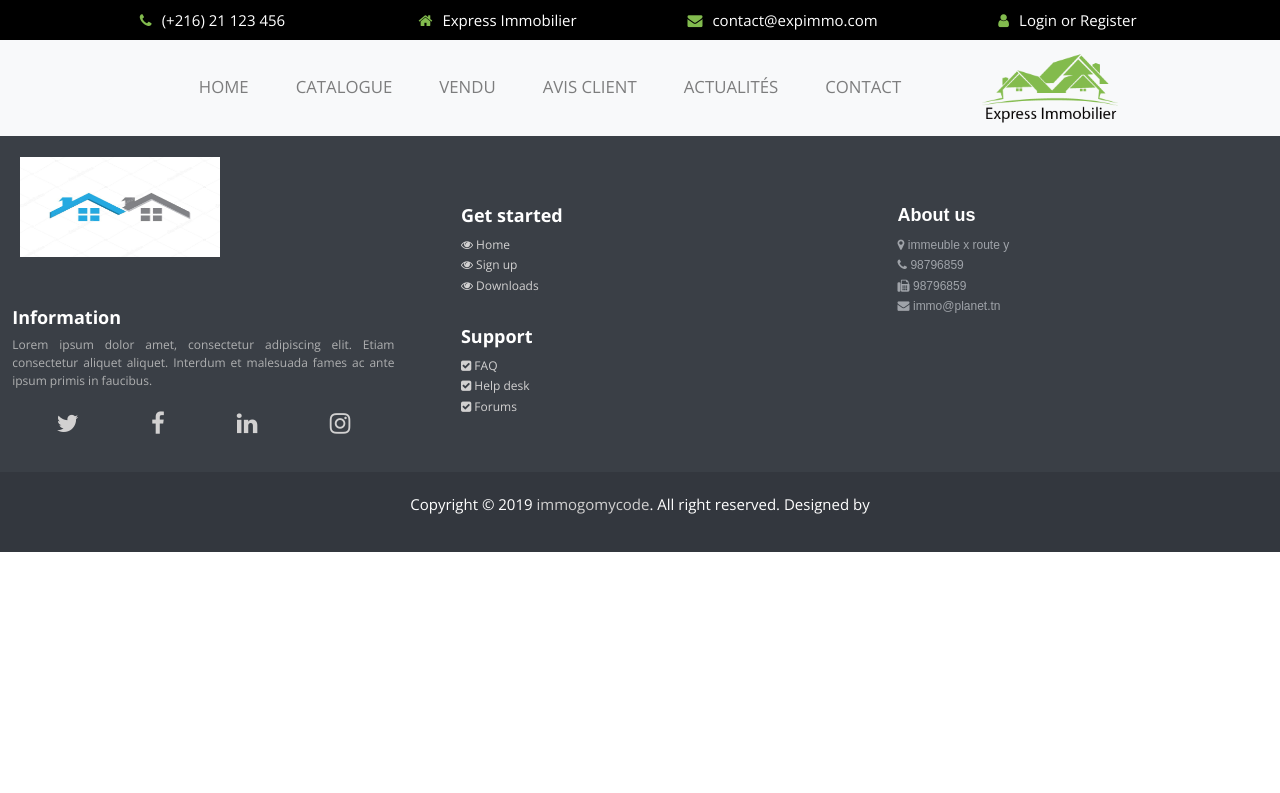
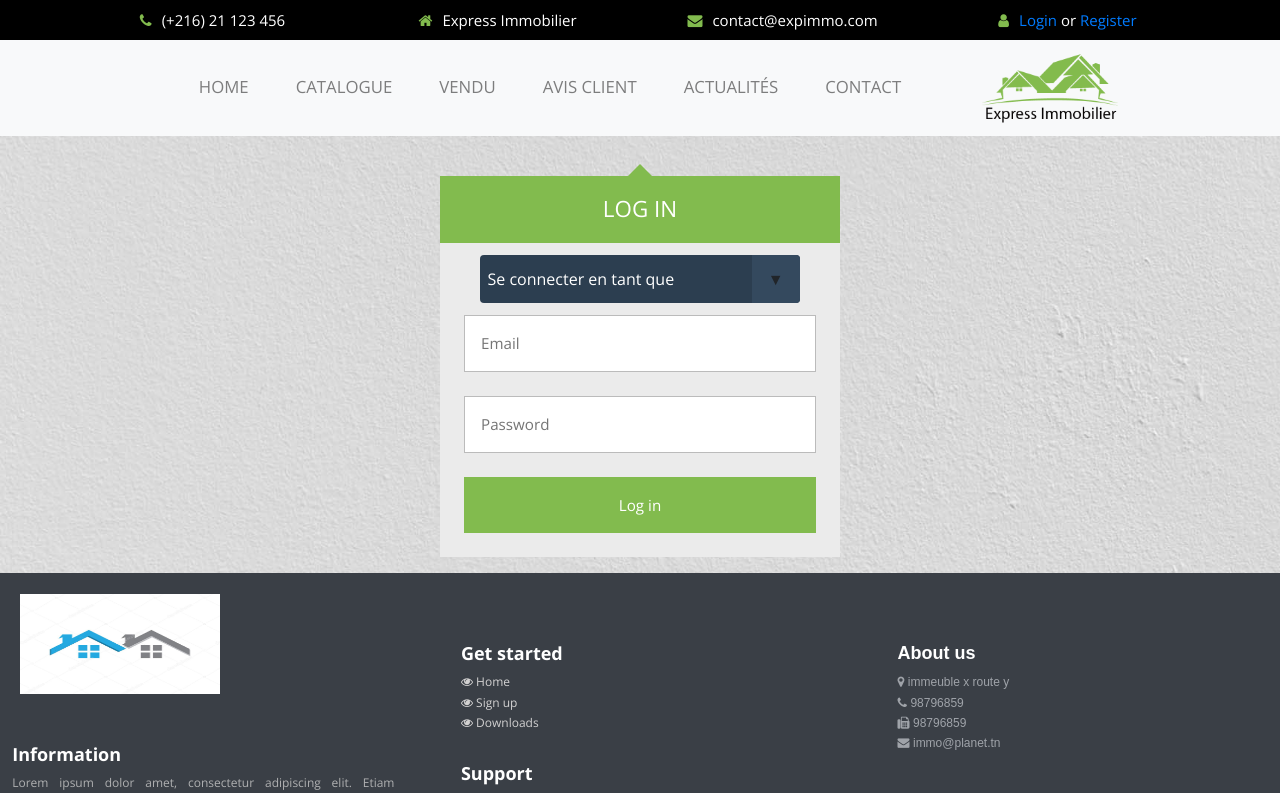
Before and after one commit to waeljawadi/express_immobilier, a React (Create React App) app: page /login in a window 1280 px wide. Shown: the top 793 px of the page. Built offline with nearby package versions, Linux system fonts and the light colour scheme.

Commit message:
Login and register
Creating Login page
Creating Register page

```diff
--- a/src/component/App.css
+++ b/src/component/App.css
@@ -12,4 +12,6 @@ font-size: 12px;
 .App
 {
     overflow: hidden;
+    background: url('../assets/pictures/background.jpg');
+    background-size: cover;
 }
--- a/src/component/header/infotop.js
+++ b/src/component/header/infotop.js
@@ -1,5 +1,7 @@
 import React from "react"
 import { Component } from "react"
+
+import { Link } from "react-router-dom"
 
 import _css_ from "./style/infotop.module.css"
 
@@ -25,7 +27,7 @@ class Infotop extends Component {
               <div className="col-lg-3 col-md-6">
                 <a href="" className={`${_css_.link}`}>
                   <i className={`fa fa-user ${_css_.users}`} />
-                  Login or Register
+                  <Link to='/login'>Login</Link> or <Link to='/register'>Register</Link>
                 </a>
               </div>
             </div>
--- /dev/null
+++ b/src/component/login/login.css
@@ -0,0 +1,173 @@
+@import url(https://fonts.googleapis.com/css?family=Open+Sans:400,700);
+
+body {
+  background: #456;
+  font-family: 'Open Sans', sans-serif;
+}
+
+.login {
+  width: 400px;
+  margin: 16px auto;
+  font-size: 16px;
+}
+
+/* Reset top and bottom margins from certain elements */
+.login-header,
+.login p {
+  margin-top: 0;
+  margin-bottom: 0;
+}
+
+/* The triangle form is achieved by a CSS hack */
+.login-triangle {
+  width: 0;
+  margin-right: auto;
+  margin-left: auto;
+  border: 12px solid transparent;
+  border-bottom-color: #82bb4e;
+}
+
+.btn-primary.admin {
+  color: #fff;
+  background-color: #3a3f46;
+  border-color: #3a3f46;
+  border-radius: 0px;
+}
+
+.login-header {
+  background: #82bb4e;
+  padding: 20px;
+  font-size: 1.4em;
+  font-weight: normal;
+  text-align: center;
+  text-transform: uppercase;
+  color: #fff;
+}
+
+.login-container {
+  background: #ebebeb;
+  padding: 12px;
+}
+
+/* Every row inside .login-container is defined with p tags */
+.login p {
+  padding: 12px;
+}
+
+.login input {
+  box-sizing: border-box;
+  display: block;
+  width: 100%;
+  border-width: 1px;
+  border-style: solid;
+  padding: 16px;
+  outline: 0;
+  font-family: inherit;
+  font-size: 0.95em;
+}
+
+.login input[type="email"],
+.login input[type="password"] {
+  background: #fff;
+  border-color: #bbb;
+  color: #555;
+}
+
+/* Text fields' focus effect */
+.login input[type="email"]:focus,
+.login input[type="password"]:focus {
+  border-color: #888;
+}
+
+.login input[type="submit"] {
+  background:#82bb4e;
+  border-color: transparent;
+  color: #fff;
+  cursor: pointer;
+}
+
+.login input[type="submit"]:hover {
+  background: #17c;
+}
+
+/* Buttons' focus effect */
+.login input[type="submit"]:focus {
+  border-color: #05a;
+}
+
+
+
+
+
+
+
+
+
+
+
+
+
+
+
+
+
+
+.center-on-page select {
+  -webkit-appearance: none;
+  -moz-appearance: none;
+  -ms-appearance: none;
+  appearance: none;
+  outline: 0;
+  box-shadow: none;
+  border: 0 !important;
+  background: #2c3e50;
+  background-image: none;
+}
+/* Custom Select */
+.center-on-page .select {
+  position: relative;
+  display: block;
+  width: 20em;
+  height: 3em;
+  line-height: 3;
+  background: #2c3e50;
+  overflow: hidden;
+  border-radius: .25em;
+}
+.center-on-page select {
+  width: 100%;
+  height: 100%;
+  margin: 0;
+  padding: 0 0 0 .5em;
+  color: #fff;
+  cursor: pointer;
+}
+.center-on-page select::-ms-expand {
+  display: none;
+}
+/* Arrow */
+.center-on-page .select::after {
+  content: '\25BC';
+  position: absolute;
+  top: 0;
+  right: 0;
+  bottom: 0;
+  padding: 0 1em;
+  background: #34495e;
+  pointer-events: none;
+}
+/* Transition */
+.center-on-page .select:hover::after {
+  color: #82bb4e;
+}
+.center-on-page .select::after {
+  -webkit-transition: .25s all ease;
+  -o-transition: .25s all ease;
+  transition: .25s all ease;
+}
+
+.center-on-page {
+  margin: 0 auto !important;
+  width: 321px;
+  display: block;
+}
--- a/src/component/login/login.js
+++ b/src/component/login/login.js
@@ -1,9 +1,38 @@
-import Raect from "react"
+import React from "react"
 import { Component } from "react"
-
+import "../login/login.css"
 class Login extends Component {
   render() {
-    return <React.Fragment>Login</React.Fragment>
+    return (
+      <React.Fragment>
+        <div className="login">
+          <div className="login-triangle" />
+          <h2 className="login-header">Log in</h2>
+          <form className="login-container">
+            <div className="center-on-page">
+              <div className="select">
+                <select name="slct" id="slct">
+                  <option disabled selected>
+                    Se connecter en tant que{" "}
+                  </option>
+                  <option value="1">Super Administrateur</option>
+                  <option value="2">Administrateur</option>
+                </select>
+              </div>
+            </div>
+            <p>
+              <input type="email" placeholder="Email" />
+            </p>
+            <p>
+              <input type="password" placeholder="Password" />
+            </p>
+            <p>
+              <input type="submit" value="Log in" />
+            </p>
+          </form>
+        </div>
+      </React.Fragment>
+    )
   }
 }
 export default Login
--- /dev/null
+++ b/src/component/register/register.css
@@ -0,0 +1,174 @@
+@import url(https://fonts.googleapis.com/css?family=Open+Sans:400,700);
+
+body {
+  background: #456;
+  font-family: 'Open Sans', sans-serif;
+}
+
+
+.login {
+  width: 400px;
+  margin: 16px auto;
+  font-size: 16px;
+}
+
+/* Reset top and bottom margins from certain elements */
+.login-header,
+.login p {
+  margin-top: 0;
+  margin-bottom: 0;
+}
+
+/* The triangle form is achieved by a CSS hack */
+.login-triangle {
+  width: 0;
+  margin-right: auto;
+  margin-left: auto;
+  border: 12px solid transparent;
+  border-bottom-color: #82bb4e;
+}
+
+.btn-primary.admin {
+  color: #fff;
+  background-color: #3a3f46;
+  border-color: #3a3f46;
+  border-radius: 0px;
+}
+
+.login-header {
+  background: #82bb4e;
+  padding: 20px;
+  font-size: 1.4em;
+  font-weight: normal;
+  text-align: center;
+  text-transform: uppercase;
+  color: #fff;
+}
+
+.login-container {
+  background: #ebebeb;
+  padding: 12px;
+}
+
+/* Every row inside .login-container is defined with p tags */
+.login p {
+  padding: 12px;
+}
+
+.login input {
+  box-sizing: border-box;
+  display: block;
+  width: 100%;
+  border-width: 1px;
+  border-style: solid;
+  padding: 16px;
+  outline: 0;
+  font-family: inherit;
+  font-size: 0.95em;
+}
+
+.login input[type="email"],
+.login input[type="password"] {
+  background: #fff;
+  border-color: #bbb;
+  color: #555;
+}
+
+/* Text fields' focus effect */
+.login input[type="email"]:focus,
+.login input[type="password"]:focus {
+  border-color: #888;
+}
+
+.login input[type="submit"] {
+  background:#82bb4e;
+  border-color: transparent;
+  color: #fff;
+  cursor: pointer;
+}
+
+.login input[type="submit"]:hover {
+  background: #17c;
+}
+
+/* Buttons' focus effect */
+.login input[type="submit"]:focus {
+  border-color: #05a;
+}
+
+
+
+
+
+
+
+
+
+
+
+
+
+
+
+
+
+
+.center-on-page select {
+  -webkit-appearance: none;
+  -moz-appearance: none;
+  -ms-appearance: none;
+  appearance: none;
+  outline: 0;
+  box-shadow: none;
+  border: 0 !important;
+  background: #2c3e50;
+  background-image: none;
+}
+/* Custom Select */
+.center-on-page .select {
+  position: relative;
+  display: block;
+  width: 20em;
+  height: 3em;
+  line-height: 3;
+  background: #2c3e50;
+  overflow: hidden;
+  border-radius: .25em;
+}
+.center-on-page select {
+  width: 100%;
+  height: 100%;
+  margin: 0;
+  padding: 0 0 0 .5em;
+  color: #fff;
+  cursor: pointer;
+}
+.center-on-page select::-ms-expand {
+  display: none;
+}
+/* Arrow */
+.center-on-page .select::after {
+  content: '\25BC';
+  position: absolute;
+  top: 0;
+  right: 0;
+  bottom: 0;
+  padding: 0 1em;
+  background: #34495e;
+  pointer-events: none;
+}
+/* Transition */
+.center-on-page .select:hover::after {
+  color: #82bb4e;
+}
+.center-on-page .select::after {
+  -webkit-transition: .25s all ease;
+  -o-transition: .25s all ease;
+  transition: .25s all ease;
+}
+
+.center-on-page {
+  margin: 0 auto !important;
+  width: 321px;
+  display: block;
+}
--- /dev/null
+++ b/src/component/register/register.js
@@ -0,0 +1,37 @@
+import React from "react"
+import { Component } from "react"
+import '../register/register.css'
+class Register extends Component {
+  render() {
+    return (
+        <React.Fragment>
+        <div className="login">
+          <div className="login-triangle" />
+          <h2 className="login-header">Sign up</h2>
+          <form className="login-container">
+
+            <p>
+              <input type="email" placeholder="Email" />
+            </p>
+            <p>
+              <input type="password" placeholder="Password" />
+            </p>
+            <p>
+              <input type="password" placeholder="Confirm Password" />
+            </p>
+            <p>
+              <input type="password" placeholder="First name" />
+            </p>
+            <p>
+              <input type="password" placeholder="Last name" />
+            </p>
+            <p>
+              <input type="submit" value="Regsiter" />
+            </p>
+          </form>
+        </div>
+      </React.Fragment>
+    )
+  }
+}
+export default Register
--- a/src/component/router/router.js
+++ b/src/component/router/router.js
@@ -1,23 +1,27 @@
-import React, { Component } from 'react';
-import Home from '../home/home'
-import { BrowserRouter, Route, Link } from 'react-router-dom'
-import ListeCatalogue from '../catalogue/liste-catalogue';
-import Footer from '../footer/footer'
-import Header from '../header/header'
+import React, { Component } from "react"
+import Home from "../home/home"
+import { BrowserRouter, Route, Link } from "react-router-dom"
+import ListeCatalogue from "../catalogue/liste-catalogue"
+import Footer from "../footer/footer"
+import Header from "../header/header"
+import Login from "../login/login"
+import Register from '../register/register'
 class Router extends Component {
-    constructor(props) {
-        super(props);
-        this.state = {  }
-    }
-    render() {
-        return ( <div>
-<Route  path='/' component={Header}/>
-<Route exact path='/' component={Home}/>
-<Route exact path='/listecatalogue' component={ListeCatalogue}/>
-<Route  path='/' component={Footer}/>
-
-        </div> );
-    }
+  constructor(props) {
+    super(props)
+    this.state = {}
+  }
+  render() {
+    return (
+      <React.Fragment>
+        <Route path="/" component={Header} />
+        <Route exact path="/" component={Home} />
+        <Route exact path="/listecatalogue" component={ListeCatalogue} />
+        <Route exact path="/login" component={Login} />
+        <Route exact path="/register" component={Register} />
+        <Route path="/" component={Footer} />
+      </React.Fragment>
+    )
+  }
 }
-
-export default Router;
+export default Router
```
Also changed, not shown: src/assets/pictures/background.jpg (added), 1 other file (tests, documents, lock files or other folders).
